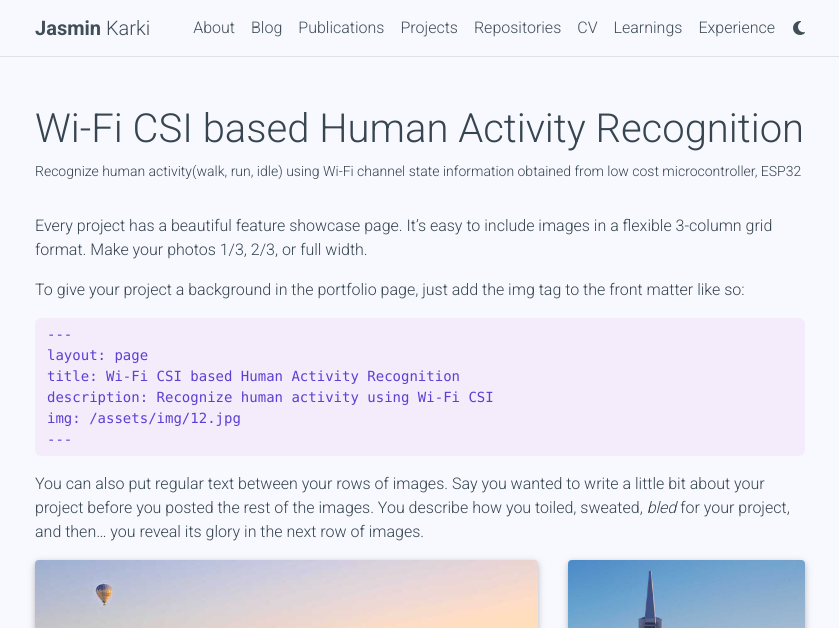
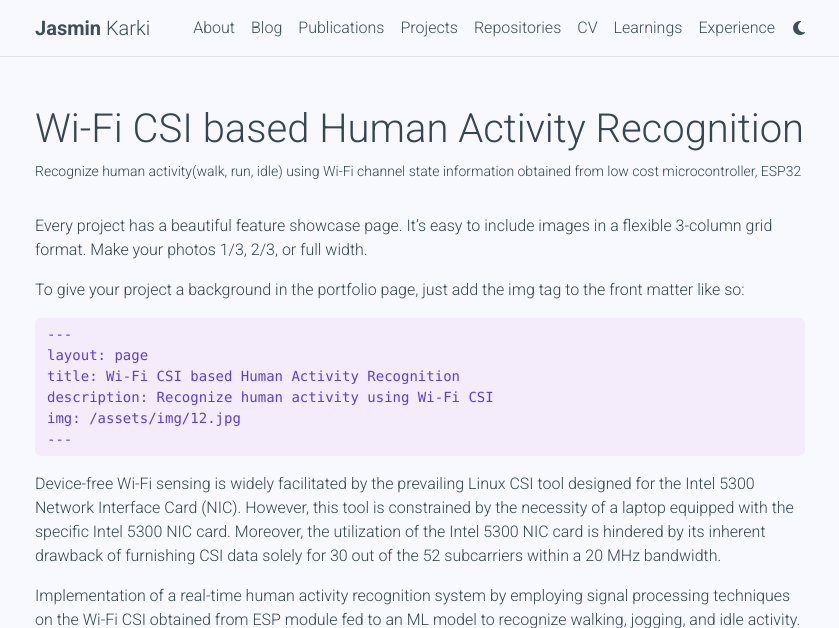
Before and after one commit to jasminkarki/jasminkarki.github.io, a Jekyll site: the page built from _projects/1_project.md, in a window 1280 px wide and 1399 px high. Shown: the top 628 px of the window, without its empty margins (220-1059 px from the left). Built offline with Jekyll 4.4.1, drawn with Linux system fonts in a browser that asks for light colours; full-size pictures stand in for the smaller copies a plugin makes; comment, search, counter and statistics services are not loaded; a style sheet for code colours, icons or effects is not loaded; some of the changed text lies outside the part shown; grey boxes are pictures that could not be loaded.

Commit message:
Update 1_project.md

```diff
--- a/_projects/1_project.md
+++ b/_projects/1_project.md
@@ -2,7 +2,7 @@
 layout: page
 title: Wi-Fi CSI based Human Activity Recognition
 description: Recognize human activity(walk, run, idle) using Wi-Fi channel state information obtained from low cost microcontroller, ESP32
-img: assets/img/12.jpg
+img: assets/img/har_data_collection.png
 importance: 1
 github: https://github.com/jasminkarki/Wifi-Sensing-HAR
 category: work
@@ -22,22 +22,21 @@
     img: /assets/img/12.jpg
     ---
 
+Device-free Wi-Fi sensing is widely facilitated by the prevailing Linux CSI tool designed for the Intel 5300 Network Interface Card (NIC). However, this tool is constrained by the necessity of a laptop equipped with the specific Intel 5300 NIC card. Moreover, the utilization of the Intel 5300 NIC card is hindered by its inherent drawback of furnishing CSI data solely for 30 out of the 52 subcarriers within a 20 MHz bandwidth.
 
-You can also put regular text between your rows of images.
-Say you wanted to write a little bit about your project before you posted the rest of the images.
-You describe how you toiled, sweated, *bled* for your project, and then... you reveal its glory in the next row of images.
-
+Implementation of a real-time human activity recognition system by employing signal processing techniques on
+the Wi-Fi CSI obtained from ESP module fed to an ML model to recognize walking, jogging, and idle activity.
 
 <div class="row justify-content-sm-center">
     <div class="col-sm-8 mt-3 mt-md-0">
-        {% include figure.html path="assets/img/6.jpg" title="example image" class="img-fluid rounded z-depth-1" %}
+        {% include figure.html path="assets/img/amp_walk.jpg" title="Amplitude vs time across subcarrier while walking" class="img-fluid rounded z-depth-1" %}
     </div>
     <div class="col-sm-4 mt-3 mt-md-0">
-        {% include figure.html path="assets/img/11.jpg" title="example image" class="img-fluid rounded z-depth-1" %}
+        {% include figure.html path="assets/img/amp_jog.jpg" title="Amplitude vs time across subcarrier while jogging" class="img-fluid rounded z-depth-1" %}
     </div>
 </div>
 <div class="caption">
-    You can also have artistically styled 2/3 + 1/3 images, like these.
+    Amplitude Variation with time in different activities
 </div>
 
 
```
